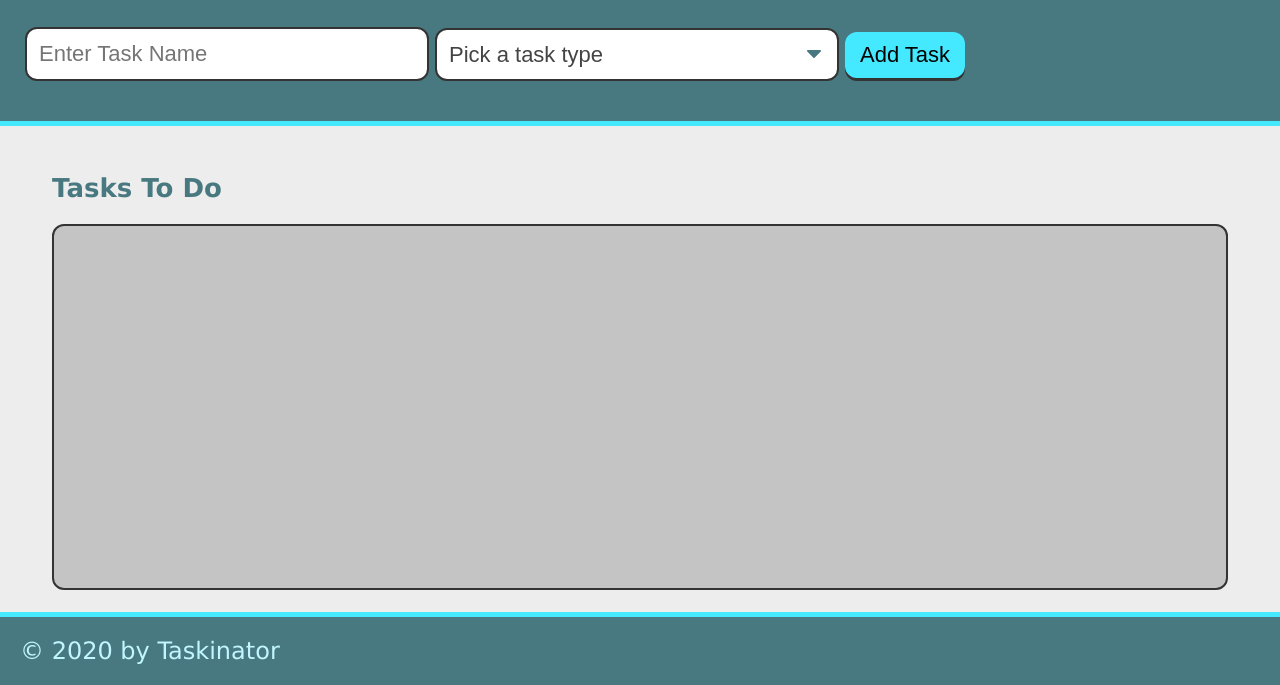
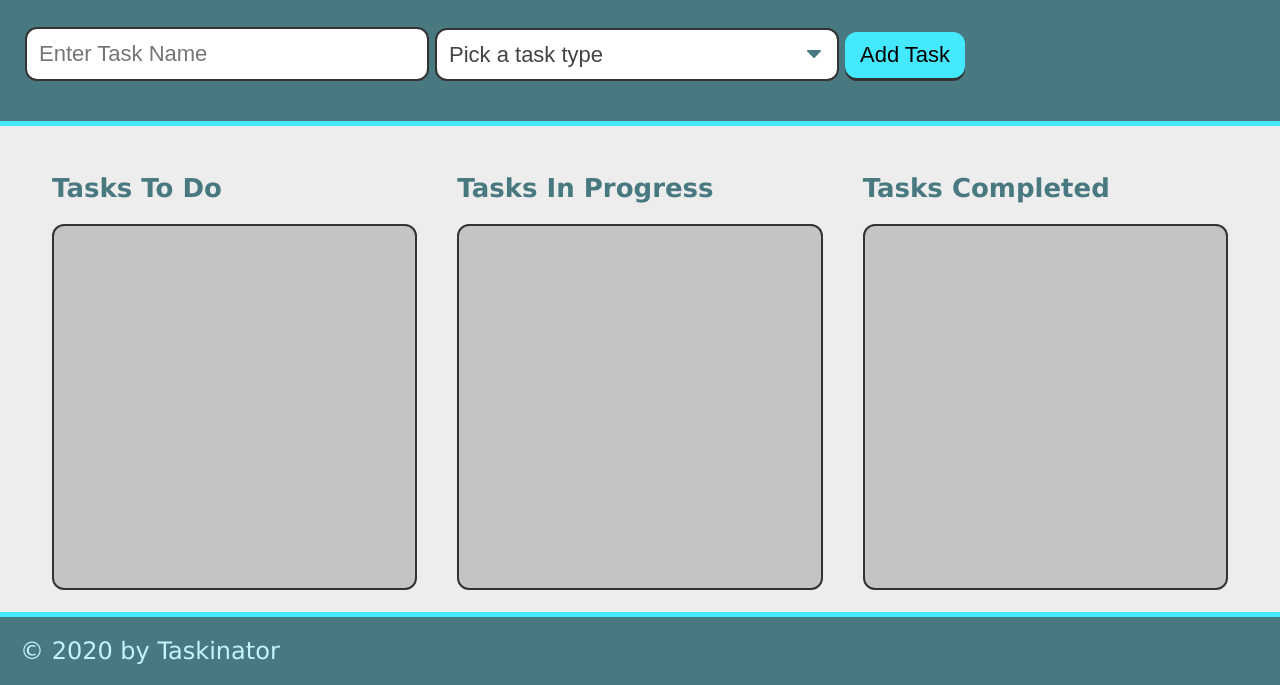
Before and after one commit to agoetz4407/taskinator, a plain HTML site: page index.html in a window 1280 px wide. Shown: the part 115-800 px from the top of the page. Drawn offline with Linux system fonts and the light colour scheme.

Commit message:
added new task sections

```diff
--- a/index.html
+++ b/index.html
@@ -35,6 +35,14 @@
             <h2 class="list-title">Tasks To Do</h2>
             <ul id="tasks-to-do" class="task-list"></ul>
         </section>
+        <section class="task-list-wrapper">
+            <h2 class="list-title">Tasks In Progress</h2>
+            <ul id="tasks-to-do" class="task-list"></ul>
+        </section>
+        <section class="task-list-wrapper">
+            <h2 class="list-title">Tasks Completed</h2>
+            <ul id="tasks-to-do" class="task-list"></ul>
+        </section>
     </main>
 
     <footer>
```
